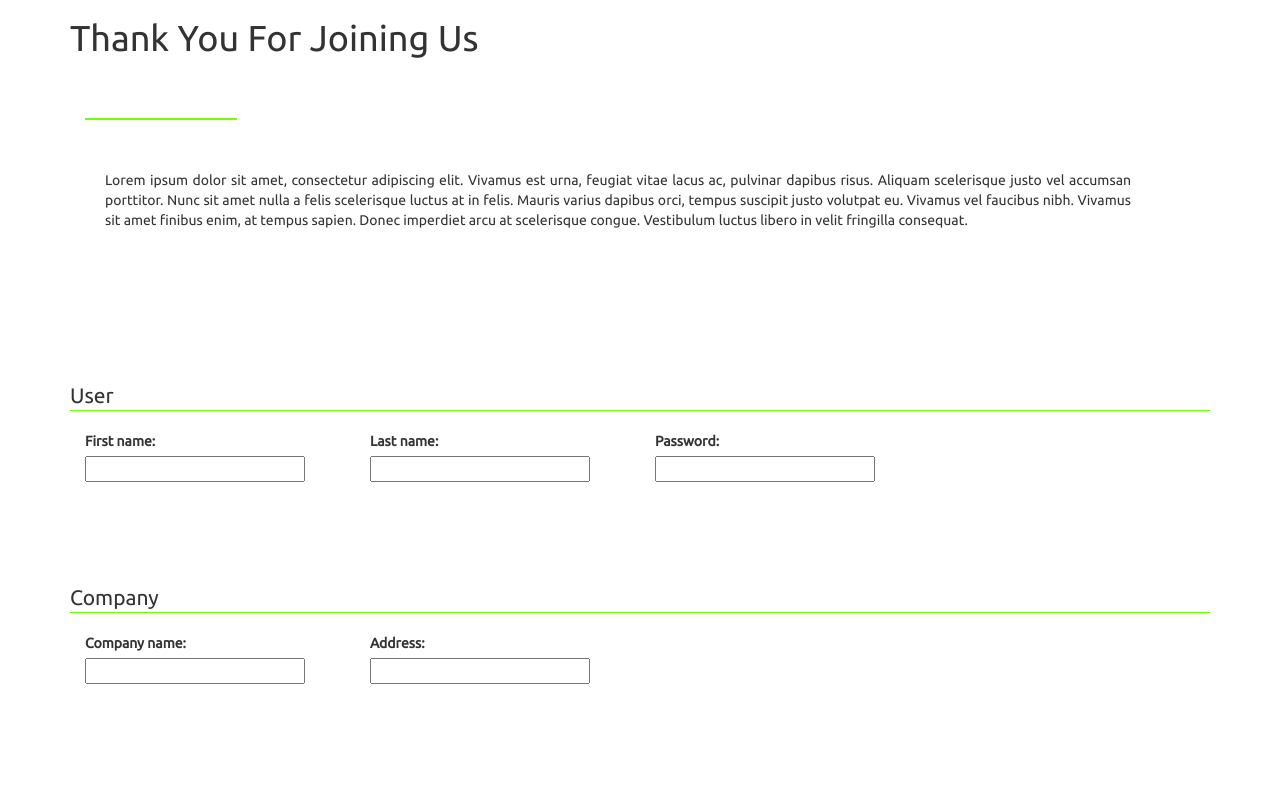
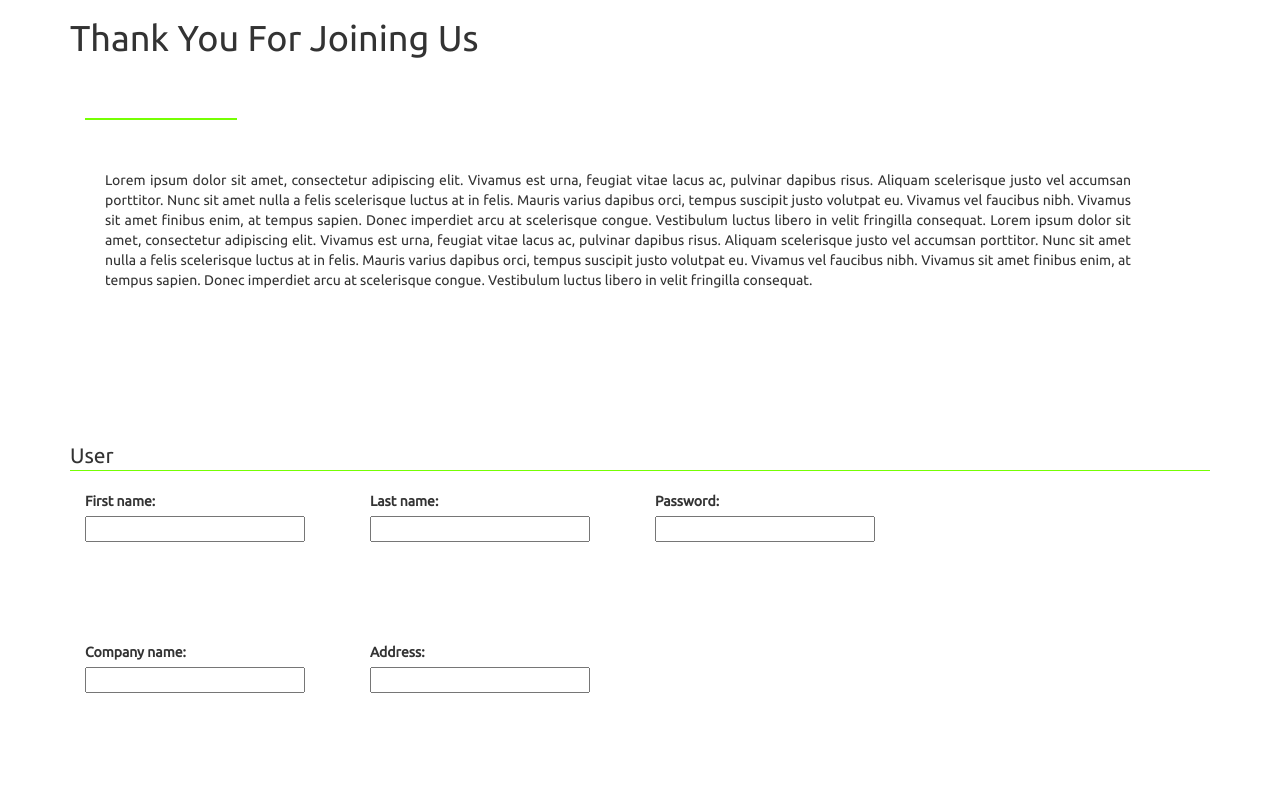
Before and after one commit to Kartstig/feedback-web, a Flask app: page /contact in a window 1280 px wide. Shown: the part 72-865 px from the top of the page. Before the commit the page ends 756 px from the top, so only its background shows below. Run offline with Flask 2, Linux system fonts and the light colour scheme; parts of the project's set-up code (start-up, migrations or seed data) failed here and were passed over; some libraries are stand-ins or nearby versions.

Commit message:
testing
testing #6

```diff
--- a/feedback/templates/contact.html
+++ b/feedback/templates/contact.html
@@ -10,6 +10,7 @@
 </div>
 <p id="thanks-message"
 class="justify-text">
+	Lorem ipsum dolor sit amet, consectetur adipiscing elit. Vivamus est urna, feugiat vitae lacus ac, pulvinar dapibus risus. Aliquam scelerisque justo vel accumsan porttitor. Nunc sit amet nulla a felis scelerisque luctus at in felis. Mauris varius dapibus orci, tempus suscipit justo volutpat eu. Vivamus vel faucibus nibh. Vivamus sit amet finibus enim, at tempus sapien. Donec imperdiet arcu at scelerisque congue. Vestibulum luctus libero in velit fringilla consequat.
 	Lorem ipsum dolor sit amet, consectetur adipiscing elit. Vivamus est urna, feugiat vitae lacus ac, pulvinar dapibus risus. Aliquam scelerisque justo vel accumsan porttitor. Nunc sit amet nulla a felis scelerisque luctus at in felis. Mauris varius dapibus orci, tempus suscipit justo volutpat eu. Vivamus vel faucibus nibh. Vivamus sit amet finibus enim, at tempus sapien. Donec imperdiet arcu at scelerisque congue. Vestibulum luctus libero in velit fringilla consequat.
 </p>
 </div>
@@ -37,7 +38,6 @@ class="justify-text">
 </form>
 <form>
 	<fieldset>
-		<legend>Company</legend>
   <div class="col-xs-12 col-sm-3">
   	<label for="company-name">Company name:</label><br>
     <input id="company-name" type="email" name="company-name">
```
